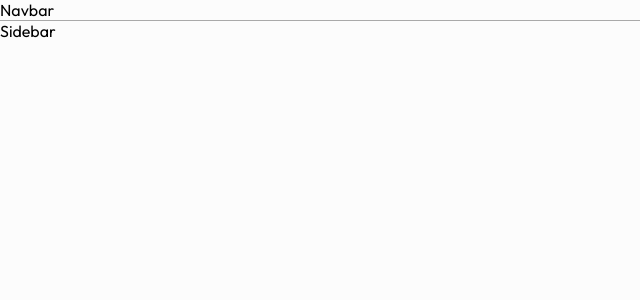
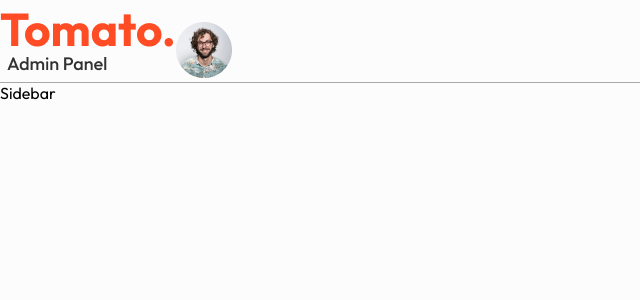
Before and after one commit to M-Aditya-11/food_del, a React (Vite) app in the folder admin/: page / in a window 1280 px wide. Shown: the top 300 px of the page, without its empty margins (0-640 px from the left). Built offline with nearby package versions, Linux system fonts and the light colour scheme.

Commit message:
Added Structure for Navbar

```diff
--- a/admin/src/components/Navbar/Navbar.jsx
+++ b/admin/src/components/Navbar/Navbar.jsx
@@ -1,9 +1,13 @@
 import React from 'react'
 import './Navbar.css'
+import {assets} from '../../assets/assets'
 
 const Navbar = () => {
   return (
-    <div>Navbar</div>
+    <div className='navbar'>
+        <img className='logo' src={assets.logo} alt="" />
+        <img className='profile' src={assets.profile_image} alt="" />
+    </div>
   )
 }
 
```
